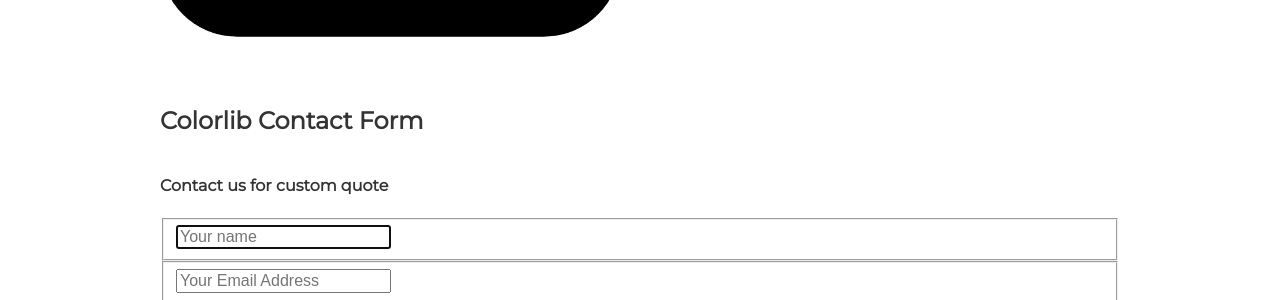
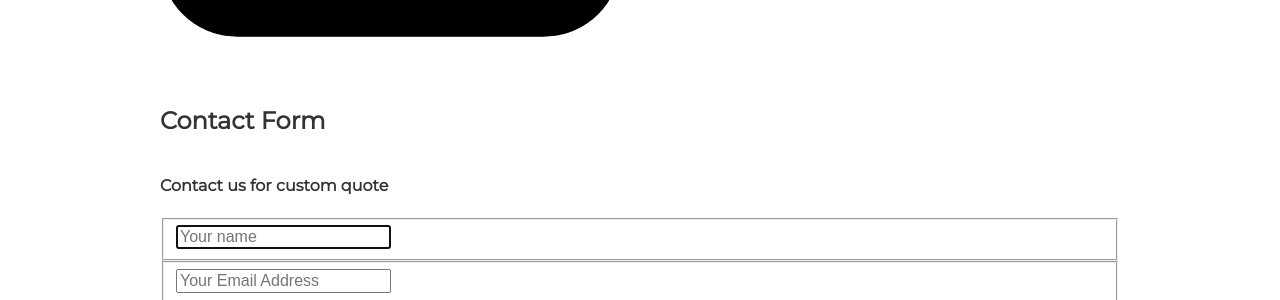
Before and after one commit to gwang123/gwang123.github.io, a Jekyll site: the page built from index.html, in a window 1280 px wide and 900 px high, scrolled down 3117 px. Shown: the part 217-517 px from the top of the window. Built offline with Jekyll 4.4.1, drawn with Linux system fonts in a browser that asks for light colours.

Commit message:
Update projects.html

```diff
--- a/_includes/projects.html
+++ b/_includes/projects.html
@@ -31,7 +31,7 @@
 <!-- Test -->
 <div class="container">
   <form id="contact" action="" method="post">
-    <h3>Colorlib Contact Form</h3>
+    <h3>Contact Form</h3>
     <h4>Contact us for custom quote</h4>
     <fieldset>
       <input placeholder="Your name" type="text" tabindex="1" required autofocus>
```
